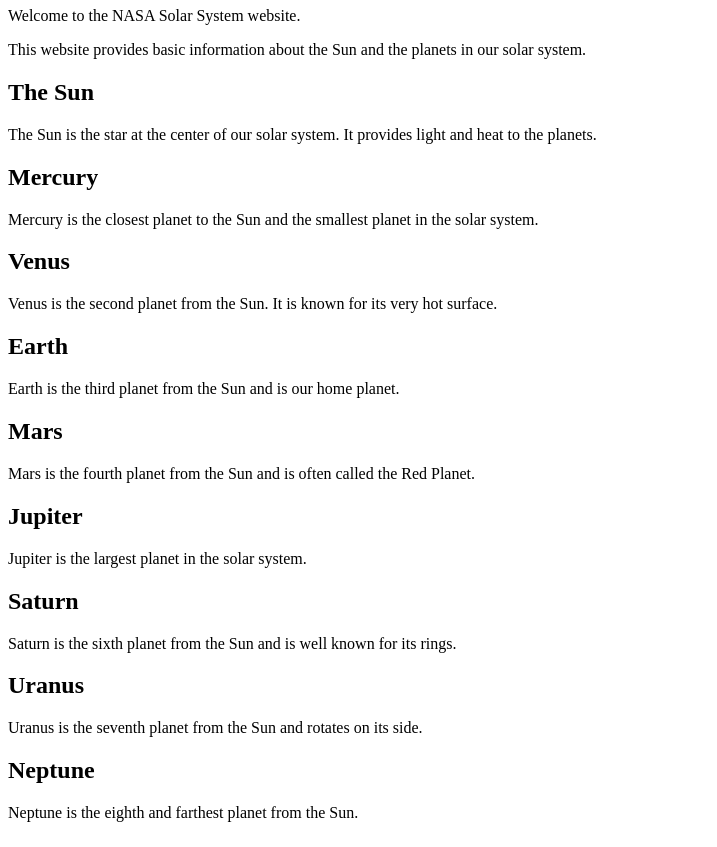
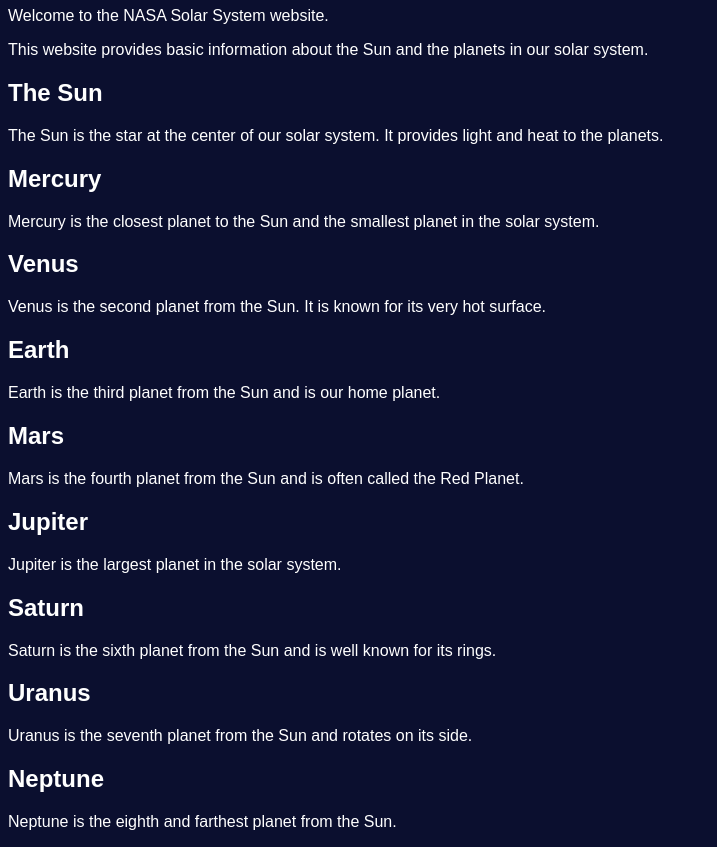
Before and after one commit to maryamalbastaki/NASA-Solar-System, a plain HTML site: page index.html in a window 1280 px wide. Shown: the part 73-920 px from the top of the page, without its empty margins (0-717 px from the left). Drawn offline with Linux system fonts and the light colour scheme.

Commit message:
Add styles for body background and text color

```diff
--- a/index.html
+++ b/index.html
@@ -2,6 +2,13 @@
 <html>
 <head>
     <title>NASA Solar System</title>
+    <style>
+    body {
+        background-color: #0b0f2f;
+        color: white;
+        font-family: Arial, sans-serif;
+    }
+</style>
 </head>
 
 <body>
```
